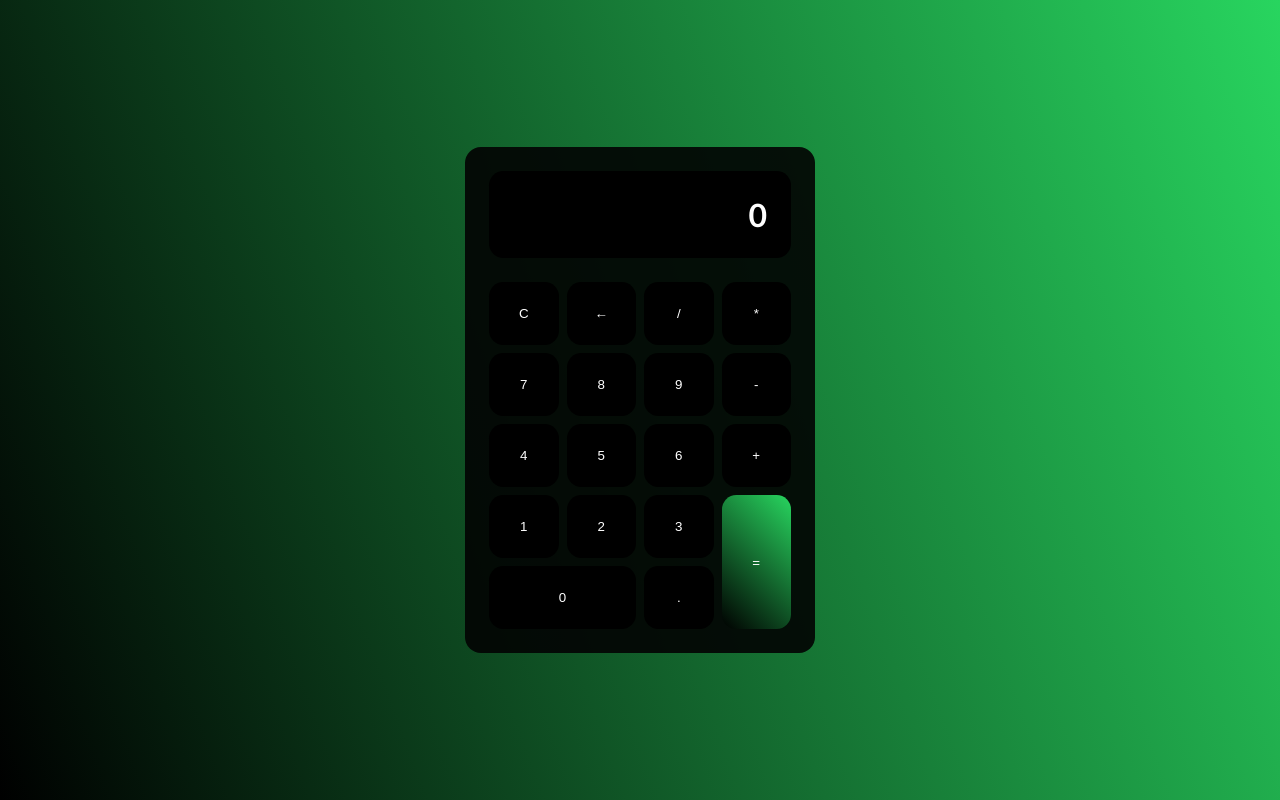
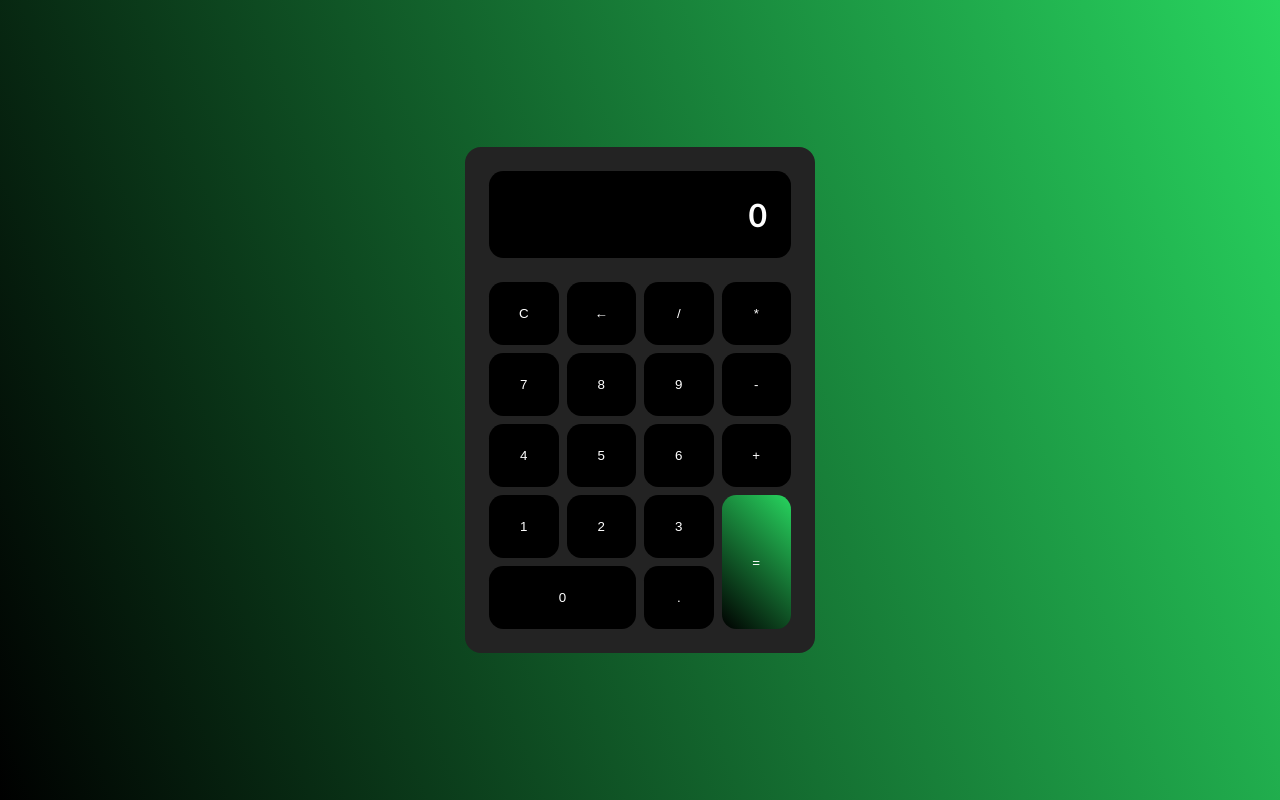
Before and after one commit to gianemanuelwagner/calculadora, a plain HTML site: page index.html in a window 1280 px wide. Drawn offline with Linux system fonts and the light colour scheme.

Commit message:
Update main.css

```diff
--- a/css/main.css
+++ b/css/main.css
@@ -9,12 +9,13 @@ body {
     min-height: 100vh;
     background-image: linear-gradient(70deg, #000000, #28d55f);
     background-color: #ffffff;
-    display: grid;
-    place-items: center;
+    display: flex;
+    justify-content: center;
+    align-items: center;
 }
 
 .calculadora {
-    background-color: #030303e6;
+    background-color: #232323;
     color: white;
     width: 350px;
     max-width: 100%;
@@ -38,7 +39,7 @@ body {
 }
 
 .btn {
-    background-color: #000000;;
+    background-color: #000000;
     color: white;
     border: 0;
     padding: 1.5rem .5rem;
```
